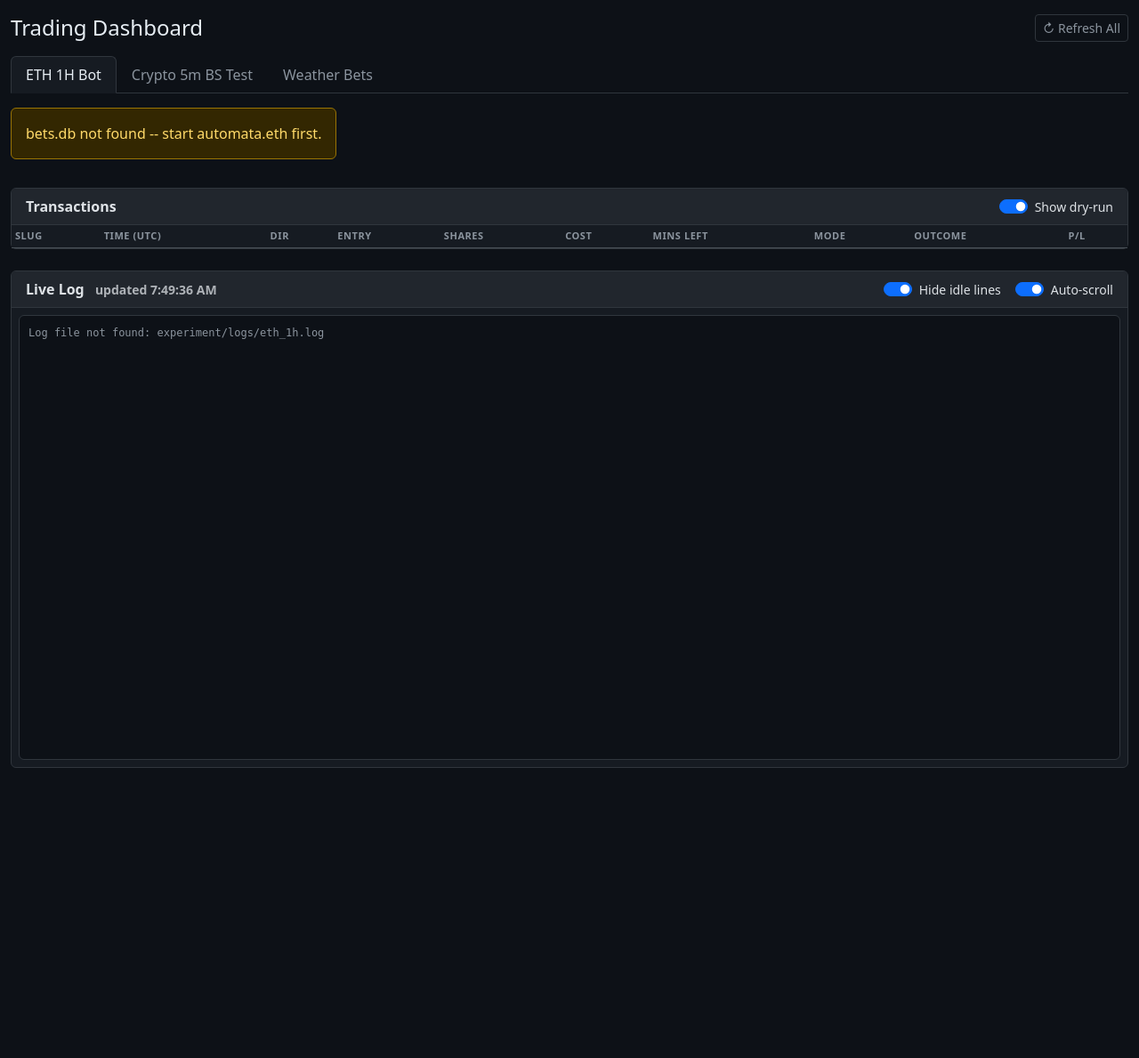
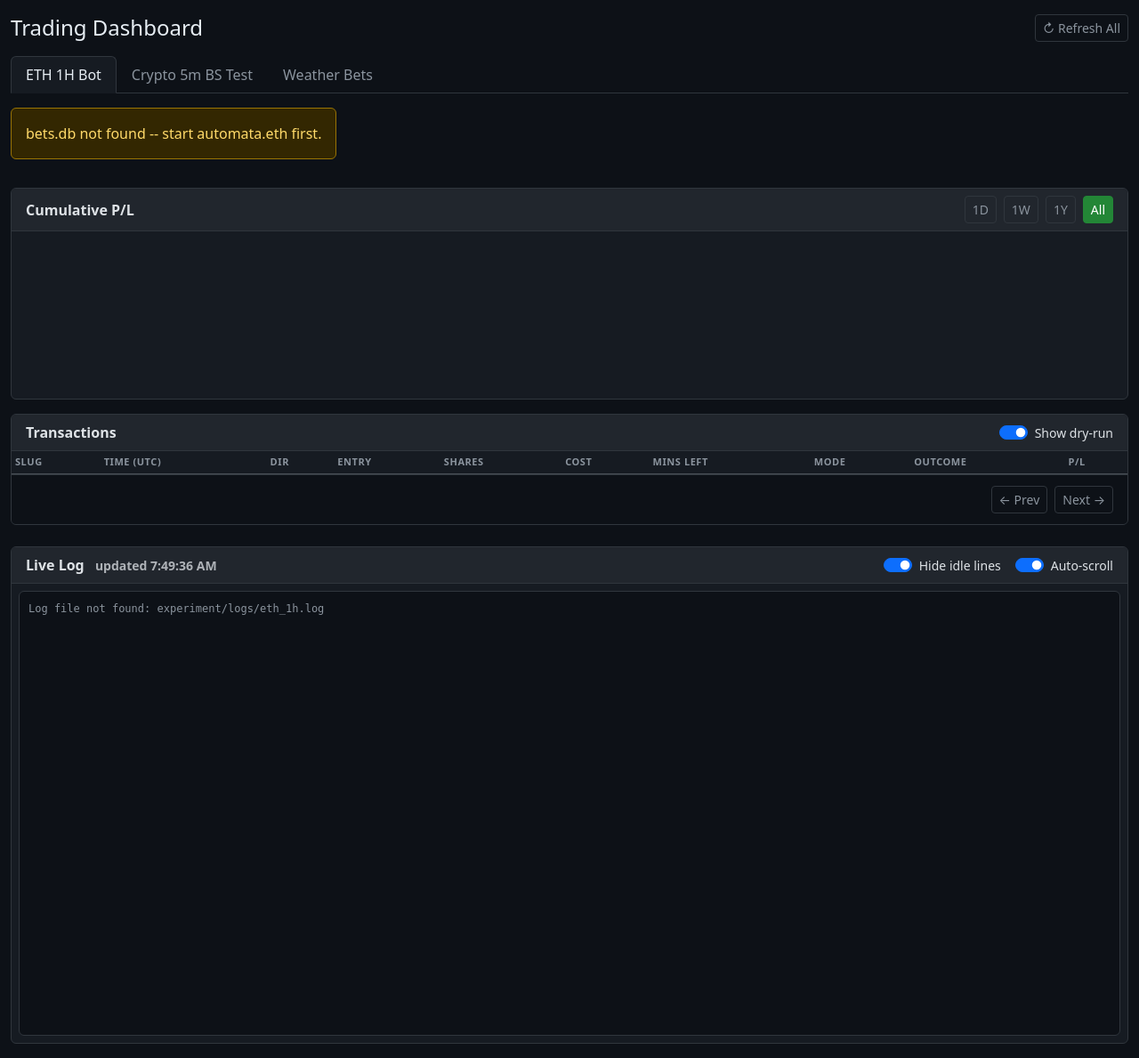
Before and after one commit to eugland/polyauto, a Flask app: template experiment/crypto_5m_stats/templates/dashboard.html in a window 1280 px wide. Shown: the whole page at 89% size. Before the commit the page ends 863 px from the top, so only its background shows below. Run offline with Flask 3, Linux system fonts and the light colour scheme; the template is opened without the code that fills it, so the values that code supplies are empty; a map, chart or similar area stays blank.

Commit message:
pagination

```diff
--- a/experiment/crypto_5m_stats/templates/dashboard.html
+++ b/experiment/crypto_5m_stats/templates/dashboard.html
@@ -53,6 +53,22 @@
         </a>
       </div>
 
+      <!-- ETH P/L chart -->
+      <div class="card mb-3">
+        <div class="card-header d-flex justify-content-between align-items-center">
+          <span class="fw-bold">Cumulative P/L</span>
+          <div class="d-flex gap-2" id="ethSubTabs">
+            <button class="btn btn-sm btn-outline-secondary" onclick="filterEthChart('1d')" id="btn-1d">1D</button>
+            <button class="btn btn-sm btn-outline-secondary" onclick="filterEthChart('1w')" id="btn-1w">1W</button>
+            <button class="btn btn-sm btn-outline-secondary" onclick="filterEthChart('1y')" id="btn-1y">1Y</button>
+            <button class="btn btn-sm btn-outline-secondary active" onclick="filterEthChart('all')" id="btn-all">All</button>
+          </div>
+        </div>
+        <div class="card-body">
+          <canvas id="eth-chart" style="max-height:320px"></canvas>
+        </div>
+      </div>
+
       <!-- Transactions table -->
       <div class="card">
         <div class="card-header d-flex justify-content-between align-items-center">
@@ -76,6 +92,13 @@
               </thead>
               <tbody id="eth-trades-body"></tbody>
             </table>
+          </div>
+        </div>
+        <div class="card-footer d-flex justify-content-between align-items-center">
+          <small class="text-muted" id="eth-pagination-info"></small>
+          <div class="d-flex gap-2">
+            <button class="btn btn-sm btn-outline-secondary" id="eth-prev-btn" onclick="ethPrevPage()">← Prev</button>
+            <button class="btn btn-sm btn-outline-secondary" id="eth-next-btn" onclick="ethNextPage()">Next →</button>
           </div>
         </div>
       </div>
```
